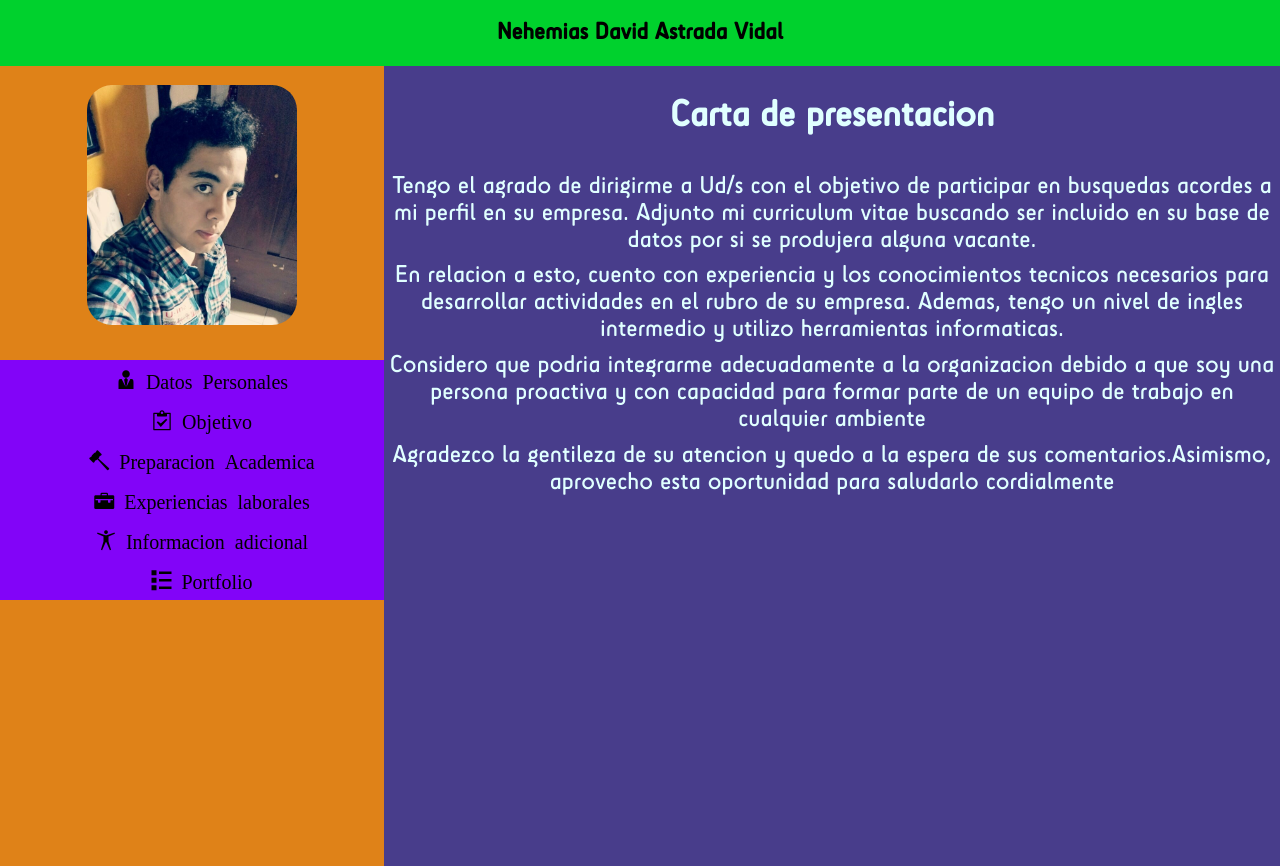
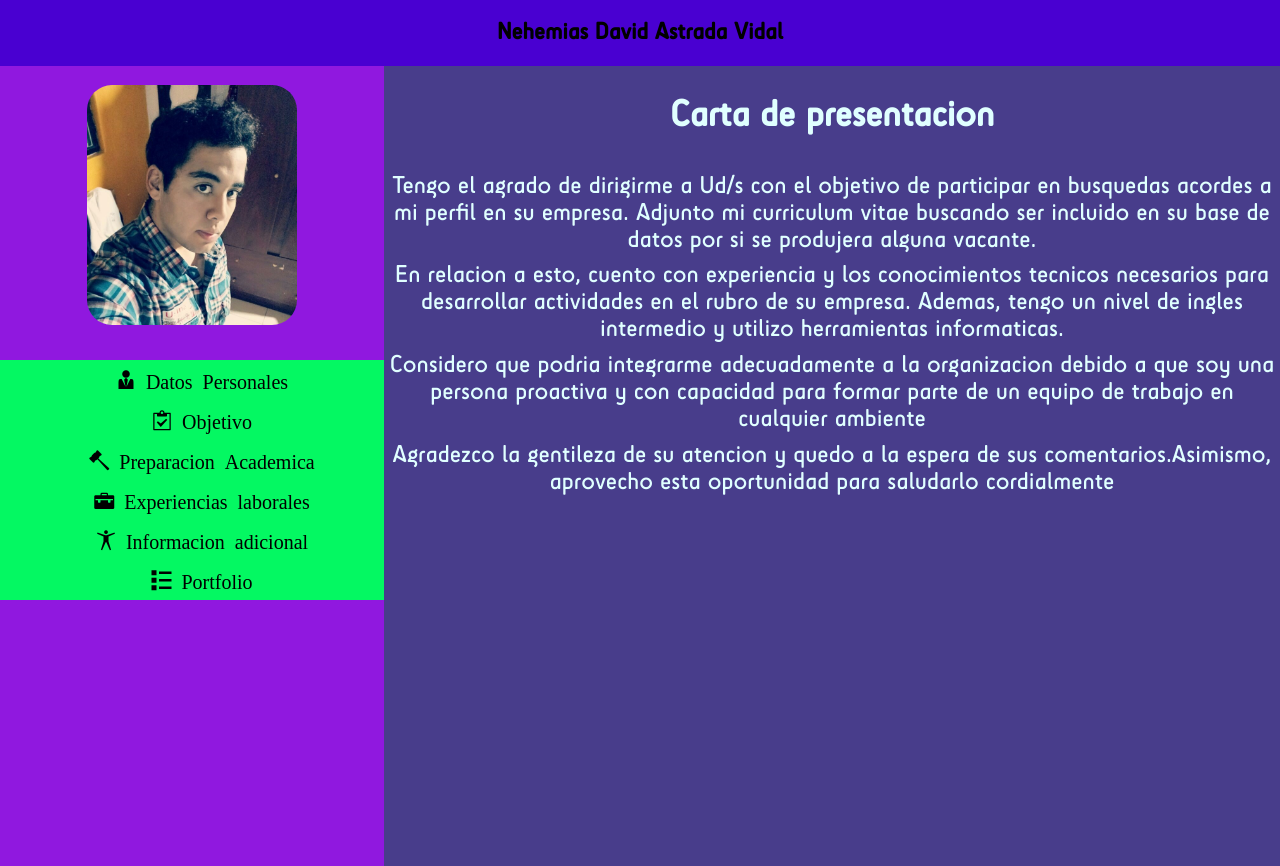
Before and after one commit to nehemias364/Acamica-Prueba-push, a plain HTML site: page index.html in a window 1280 px wide. Drawn offline with Linux system fonts and the light colour scheme; files whose address does not match are found by name.

Commit message:
nuevo-commit-3

```diff
--- a/css/styles.css
+++ b/css/styles.css
@@ -14,7 +14,7 @@ body{
 	padding: 0;
 	font-family: SciFly;
     -webkit-flex-direction: column;
-	background-color: rgb(0, 209, 45);
+	background-color: rgb(73, 0, 209);
 }
 .contenedor_informacion{
 	display: flex;
@@ -25,7 +25,7 @@ body{
     -webkit-flex-direction: column;
     min-width: 30%;
     max-width: 30%;
-	background-color: rgb(223, 130, 24);
+	background-color: rgb(144, 24, 223);
 }
 .categorias_flex img {
 	 border-radius: 25px;
@@ -38,7 +38,7 @@ body{
 }
 .categorias_flex li {
 	list-style-type: none;
-	background-color: rgb(130, 4, 248);
+	background-color: rgb(4, 248, 98);
 	width: 100%;
 	transition: 0.9s;
 	flex-direction: row;
```
